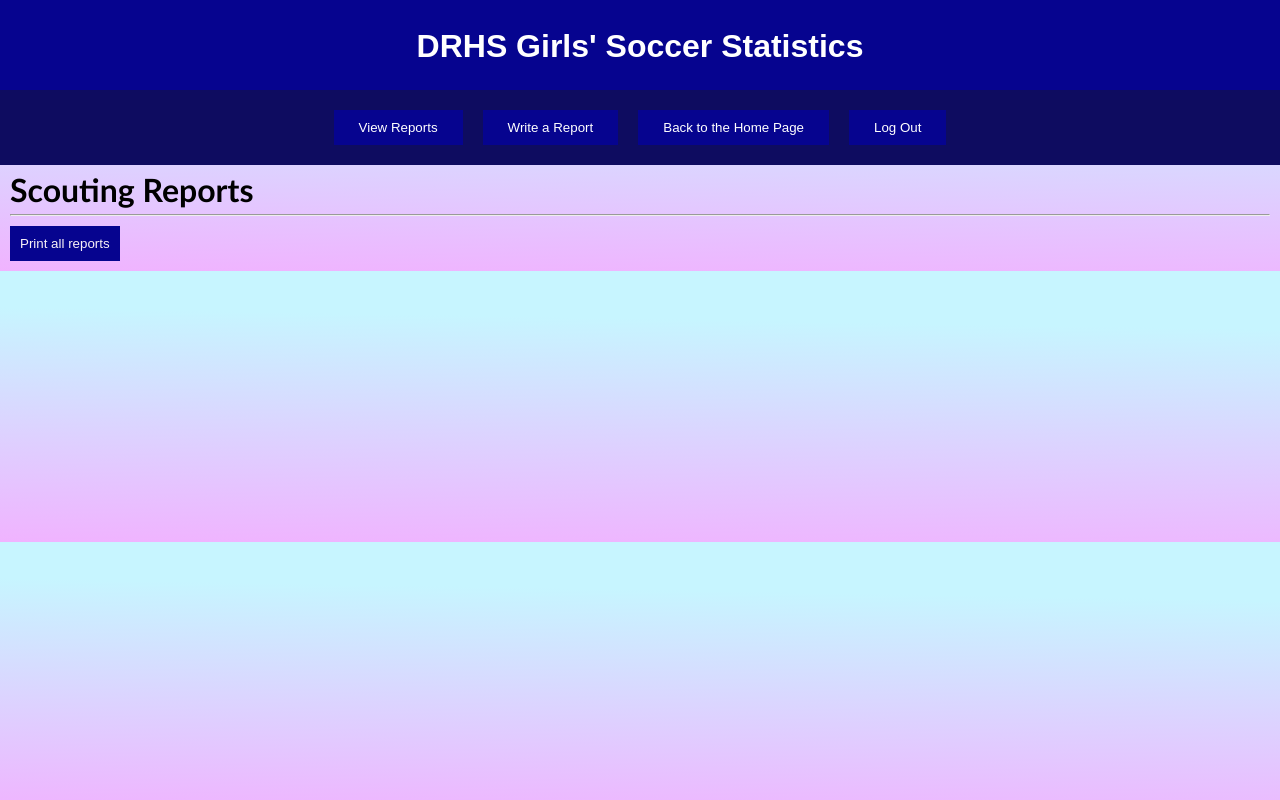
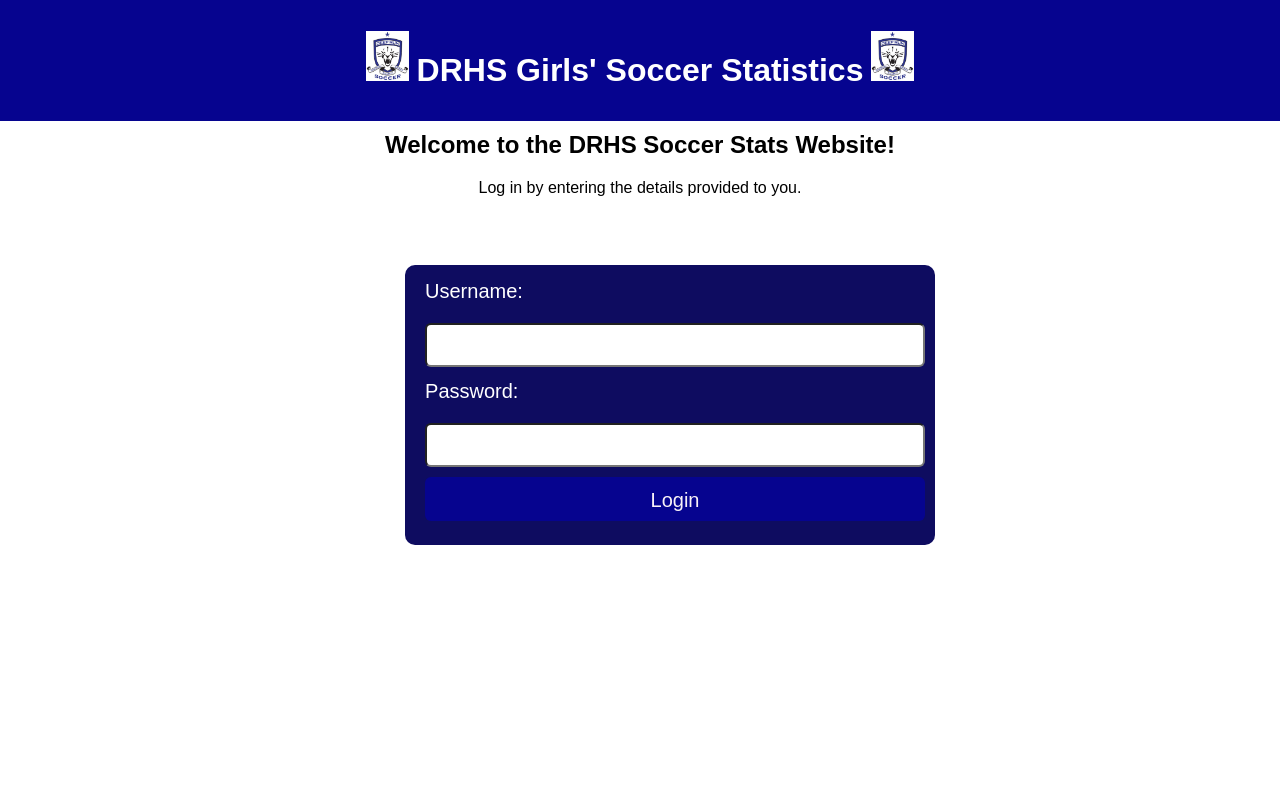
Before and after one commit to mopaws/SoccerStats, a Flask app: page /main.html in a window 1280 px wide. Run offline with Flask 3, Linux system fonts and the light colour scheme; data that the repository does not hold is empty; some libraries are stand-ins or nearby versions.

Commit message:
Update main.html

```diff
--- a/templates/main.html
+++ b/templates/main.html
@@ -1,25 +1,45 @@
-{% extends 'base.html' %}
+<!doctype html>
+<html>
+	<head>
+		<meta name="viewport" content="width=device-width, initial-scale=1.0, maximum-scale=1.0, user-scalable=no">
+    		<title>DRHS Girls' Soccer Statistics</title>
+        <link rel="stylesheet" href="{{ url_for('static', filename='css/style.css') }}">
+        <link rel="stylesheet" href="{{ url_for('static', filename='css/navbar.css') }}">
+        <link rel="stylesheet" href="{{ url_for('static', filename='css/responsive.css') }}">
+  	</head>
 
-{% block content %}
-    <h1>{% block title %} Scouting Reports {% endblock %}</h1>
-    {% for report in scouting_report %}
-        <br>
-        <hr>
-        <div class='report' id="printableDiv">
 
-            <h3>Team: {{ report[1] }}</h3>
-            <p class="italics">Style of Play: {{ report[2] }}</p>
-            <p class="italics">Corners/Set Pieces: {{ report[3] }}</p>
-            <p class="italics">Players To Watch: {{ report[4] }}</p>
-            <p class="italics">Goalkeeper: {{ report[5] }}</p>
-            <p class="italics">Team Notes: {{ report[6] }}</p>
-            <p class="italics">Roster: {{ report[7] }}</p>
-            <p class = "italics">Added: {{ report[8] }}</p>
-            <button><a  class = "box" href="{{ url_for('delete', id=report[0]) }}">Delete a Report</a></button>
-            <button><a  class = "box" href="{{ url_for('edit', id=report[0]) }}">Edit a Report</a></button>
-            <button onclick="printDiv(this)">Print this section</button>
+  <body>
 
-        </div>
-    {% endfor %}<hr>
-    <button onclick="printAllReports()">Print all reports</button>
-{% endblock %}
+    <header>
+      <h1 id="heading">
+        <img id="logo" src="{{ url_for('static', filename='images/soccerCrest.png') }}" height="50">
+	      <span> DRHS Girls' Soccer Statistics</span>
+        <img id="logo" src="{{ url_for('static', filename='images/soccerCrest.png') }}" height="50">
+      </h1>
+    </header>
+
+
+
+    <div id="wrapper">
+      <div id="intro">
+        <h2>Welcome to the DRHS Soccer Stats Website! </h2>
+        <p>Log in by entering the details provided to you.</p>
+      </div>
+	<p id = "tester"></p>
+    <div id="loginBox">
+      <form method="POST">
+      <label for="username" >Username:</label>
+      <p class="small"></p>
+      <input type="text" id="username" name="username" class="fullWidthInput">
+      <p class="mini"></p>
+      <label for="password">Password:</label>
+      <p class="small"></p>
+      <input type="password" id="password" name="password" class="blackText fullWidthInput" style="margin-bottom: 0.5em;">
+      <button id="submit" class="fullWidthInput">Login</button>
+    </form>
+    </div>
+    </div>
+  <br>
+  </body>
+</html>
```
